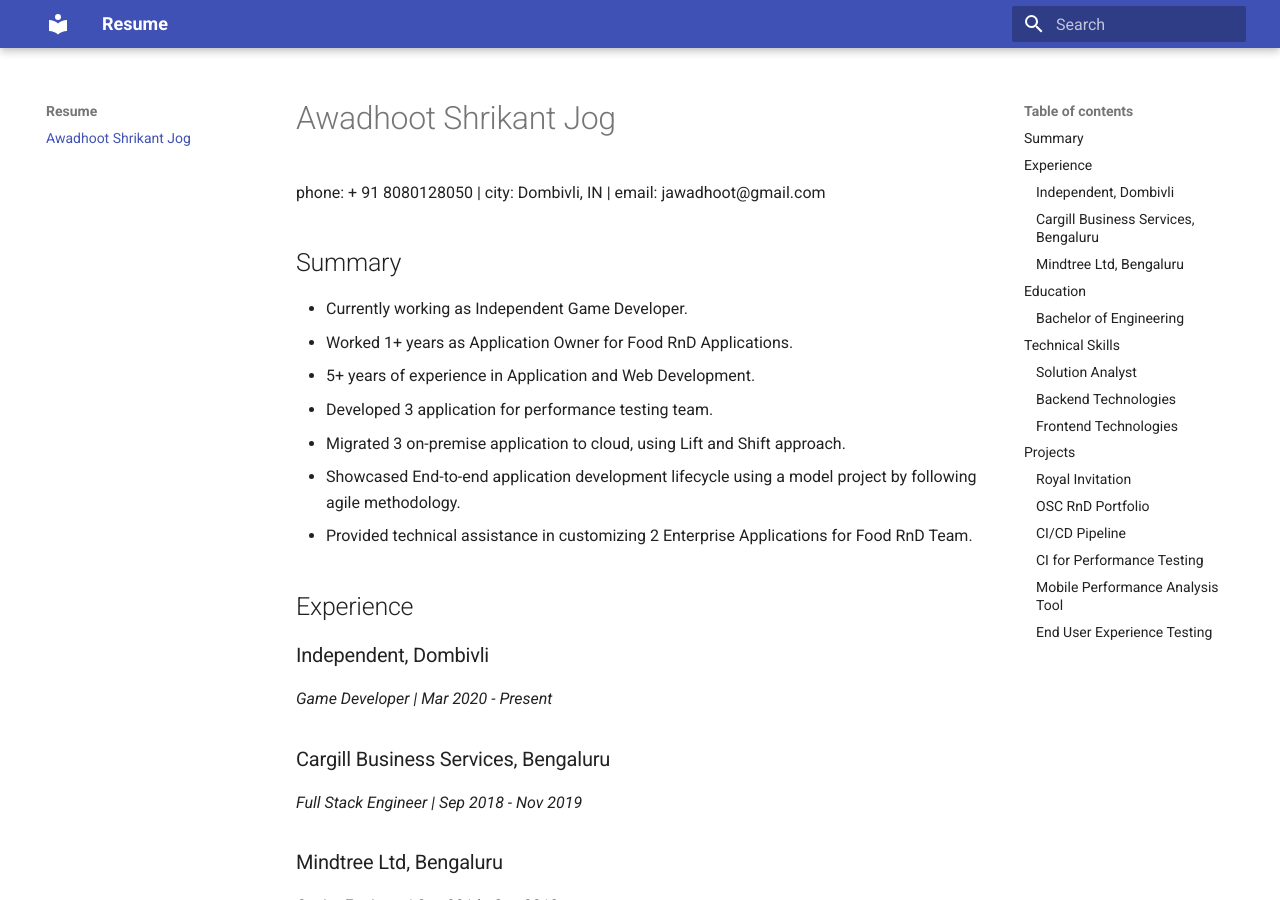
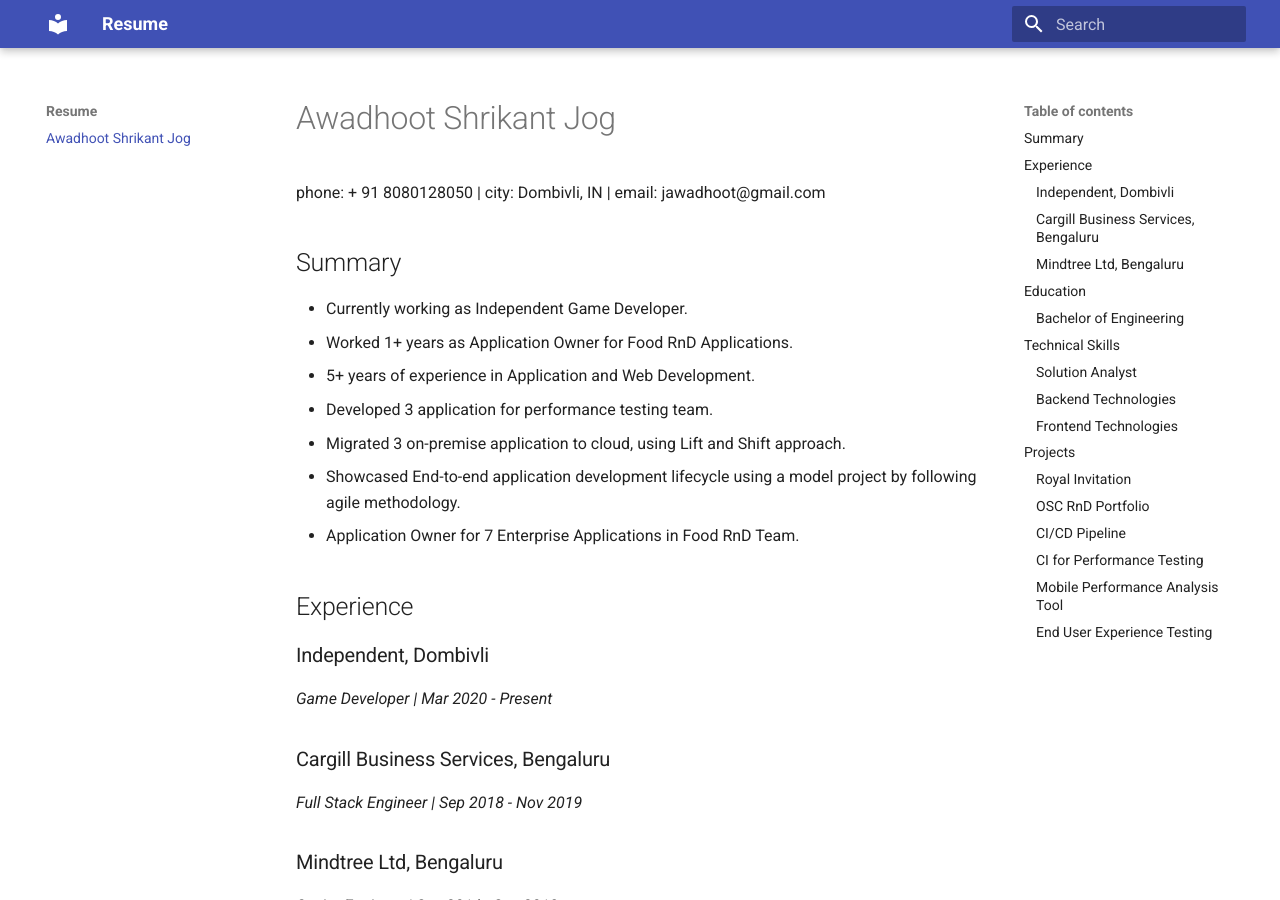
Before and after one commit to jawadhoot/resume, an MkDocs documentation site: the page built from docs/index.md, in a window 1280 px wide and 900 px high. Built offline with MkDocs 1.6.1 and Material for MkDocs 9.7.7, drawn with Linux system fonts in a browser that asks for light colours.

Commit message:
update summary

```diff
--- a/docs/index.md
+++ b/docs/index.md
@@ -10,7 +10,7 @@ phone: + 91 8080128050 | city: Dombivli, IN | email: jawadhoot@gmail.com
 - Developed 3 application for performance testing team.
 - Migrated 3 on-premise application to cloud, using Lift and Shift approach.
 - Showcased End-to-end application development lifecycle using a model project by following agile methodology.
-- Provided technical assistance in customizing 2 Enterprise Applications for Food RnD Team.
+- Application Owner for 7 Enterprise Applications in Food RnD Team.
 
 ## Experience
 
```
